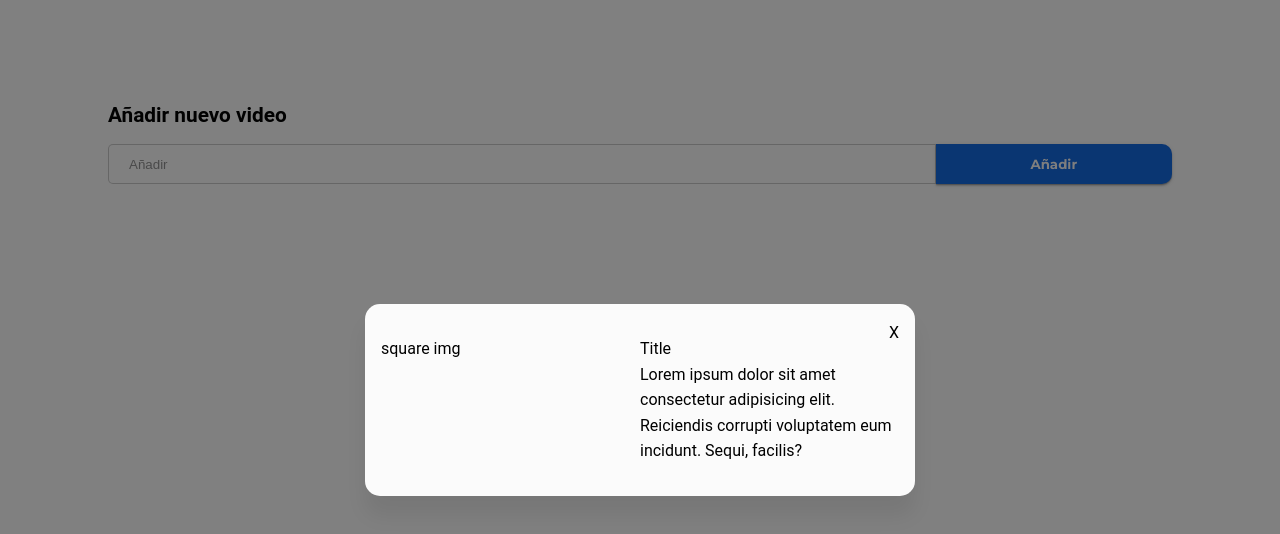
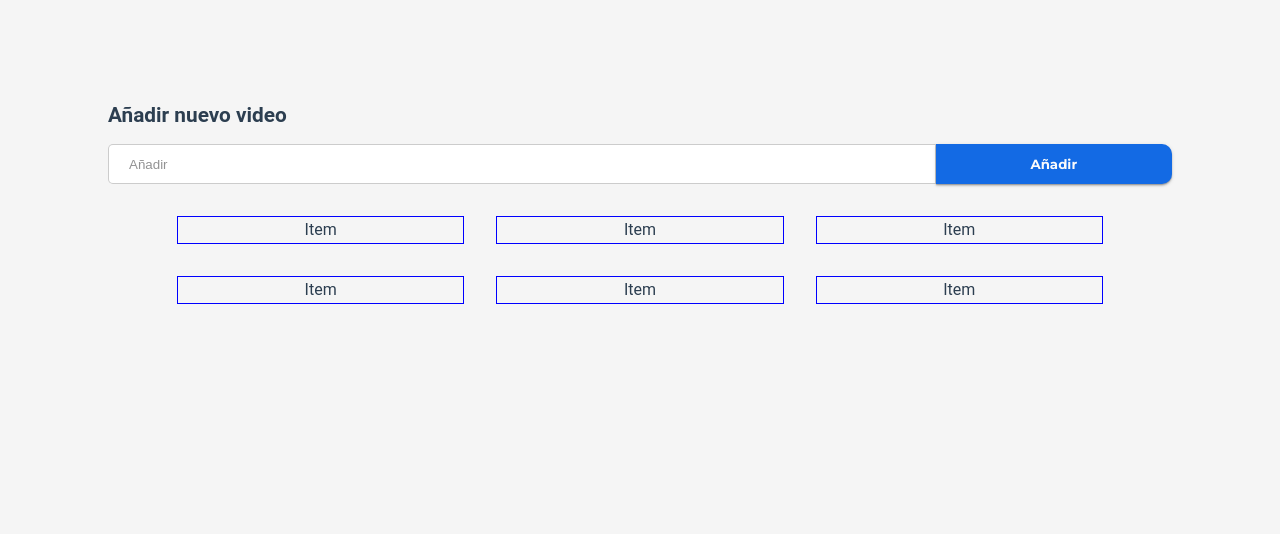
Before and after one commit to johnazt/OnlineYouTubeAlbum, a Vue app: page / in a window 1280 px wide. Shown: the top 534 px of the page. Built offline with nearby package versions, Linux system fonts and the light colour scheme.

Commit message:
add modal event

```diff
--- a/src/App.vue
+++ b/src/App.vue
@@ -1,7 +1,9 @@
 <template>
   <main>
-    <VideoContainer />
-    <InputURL />
+    <div class="container">
+      <InputURL />
+      <VideoContainer />
+    </div>
   </main>
 </template>
 
@@ -10,7 +12,7 @@ import InputURL from './components/InputURL.vue'
 import VideoContainer from './components/VideoContainer.vue'
 </script>
 
-<style scoped>
+<style>
 main {
   height: 100vh;
   width: 100vw;
--- a/src/assets/base.css
+++ b/src/assets/base.css
@@ -62,8 +62,8 @@
 
 body {
   min-height: 100vh;
-  /* color: var(--color-text); */
-  /* background: var(--color-background); */
+  color: var(--color-text);
+  background: var(--color-background);
   transition: color 0.5s, background-color 0.5s;
   line-height: 1.6;
   font-family: Roboto, Oxygen, Ubuntu, Cantarell, 'Fira Sans', 'Droid Sans', 'Helvetica Neue',
--- a/src/components/InputURL.vue
+++ b/src/components/InputURL.vue
@@ -1,20 +1,14 @@
 <template>
-  <div class="container">
-    <h3 class="component-title">Añadir nuevo video</h3>
-    <div class="input-container">
-      <input class="input-container__input" placeholder="Añadir" type="text" />
-      <button class="input-container__button">Añadir</button>
-    </div>
+  <h3 class="component-title">Añadir nuevo video</h3>
+  <div class="input-container">
+    <input class="input-container__input" placeholder="Añadir" type="text" />
+    <button class="input-container__button">Añadir</button>
   </div>
 </template>
 
 <style scoped>
 @import url('https://fonts.googleapis.com/css2?family=Montserrat:wght@300;400;600;700;800&display=swap');
-.container {
-  max-width: 1096px;
-  padding: 6em 1em;
-  margin: 0 auto;
-}
+
 .component-title {
   font-weight: 600;
   line-height: 38px;
--- a/src/components/ModalVideoDescription.vue
+++ b/src/components/ModalVideoDescription.vue
@@ -12,14 +12,20 @@
           eum incidunt. Sequi, facilis?
         </p>
       </div>
-      <span class="modal_close-button">X</span>
+      <span class="modal_close-button" @click="onCloseModal">X</span>
     </div>
   </div>
 </template>
 
+<script setup>
+defineProps({
+  onCloseModal: Function
+})
+</script>
+
 <style scoped>
 .overlay {
-  position: absolute;
+  position: fixed;
   width: 100%;
   height: 100%;
   background-color: rgba(2, 2, 2, 0.5);
@@ -28,7 +34,7 @@
   display: flex;
   align-items: center;
   justify-content: center;
-  z-index: 10;
+  z-index: 1000;
 }
 .modal {
   width: 550px;
@@ -40,9 +46,7 @@
   display: flex;
   flex-direction: column;
 }
-.modal_video {
-  flex: 1;
-}
+.modal_video,
 .modal_description {
   flex: 1;
 }
@@ -50,6 +54,7 @@
   position: absolute;
   top: 1em;
   right: 1em;
+  cursor: pointer;
 }
 @media screen and (min-width: 750px) {
   .modal {
--- a/src/components/VideoContainer.vue
+++ b/src/components/VideoContainer.vue
@@ -1,14 +1,45 @@
 <template>
-  <ModalVideoDescription />
+  <div class="grid-container">
+    <VideoThumbnail />
+    <VideoThumbnail />
+    <VideoThumbnail />
+    <VideoThumbnail />
+    <VideoThumbnail />
+    <VideoThumbnail />
+  </div>
 </template>
 
 <script setup>
-import ModalVideoDescription from '@/components/ModalVideoDescription.vue'
+import VideoThumbnail from '@/components/VideoThumbnail.vue'
 import { defineComponent } from 'vue'
 
 defineComponent({
   components: {
-    ModalVideoDescription
+    VideoThumbnail
   }
 })
+//
 </script>
+
+<style>
+.grid-container {
+  max-width: 990px;
+  padding: 2em;
+  margin: 0 auto;
+  display: grid;
+  grid-template-columns: repeat(1, 1fr);
+  grid-gap: 2em;
+  text-align: center;
+}
+
+@media screen and (min-width: 560px) {
+  .grid-container {
+    grid-template-columns: repeat(2, 1fr);
+  }
+}
+@media screen and (min-width: 920px) {
+  .grid-container {
+    grid-template-columns: repeat(3, 1fr);
+  }
+}
+</style>
--- /dev/null
+++ b/src/components/VideoThumbnail.vue
@@ -0,0 +1,31 @@
+<template>
+  <ModalVideoDescription v-if="showModal" v-on="events" />
+  <div class="grid-item">
+    <h4 @click="showModal = true">Item</h4>
+  </div>
+</template>
+
+<script setup>
+import ModalVideoDescription from './ModalVideoDescription.vue'
+import { defineComponent, ref } from 'vue'
+
+const showModal = ref(false)
+
+const events = {
+  closeModal: () => (showModal.value = false)
+}
+
+defineComponent({
+  components: {
+    ModalVideoDescription
+  }
+})
+//
+</script>
+
+<style scoped>
+.grid-item {
+  border: 1px solid blue;
+  cursor: pointer;
+}
+</style>
```
